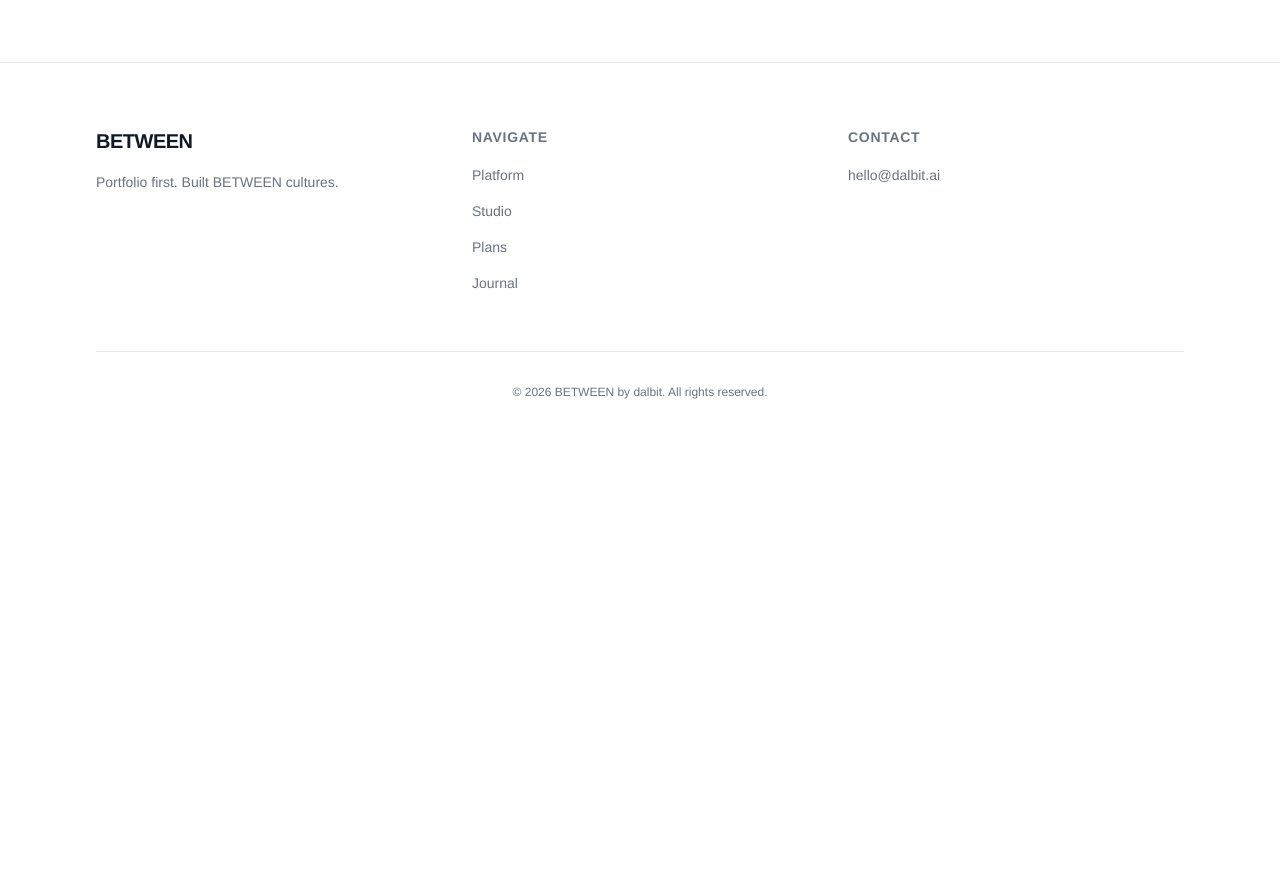
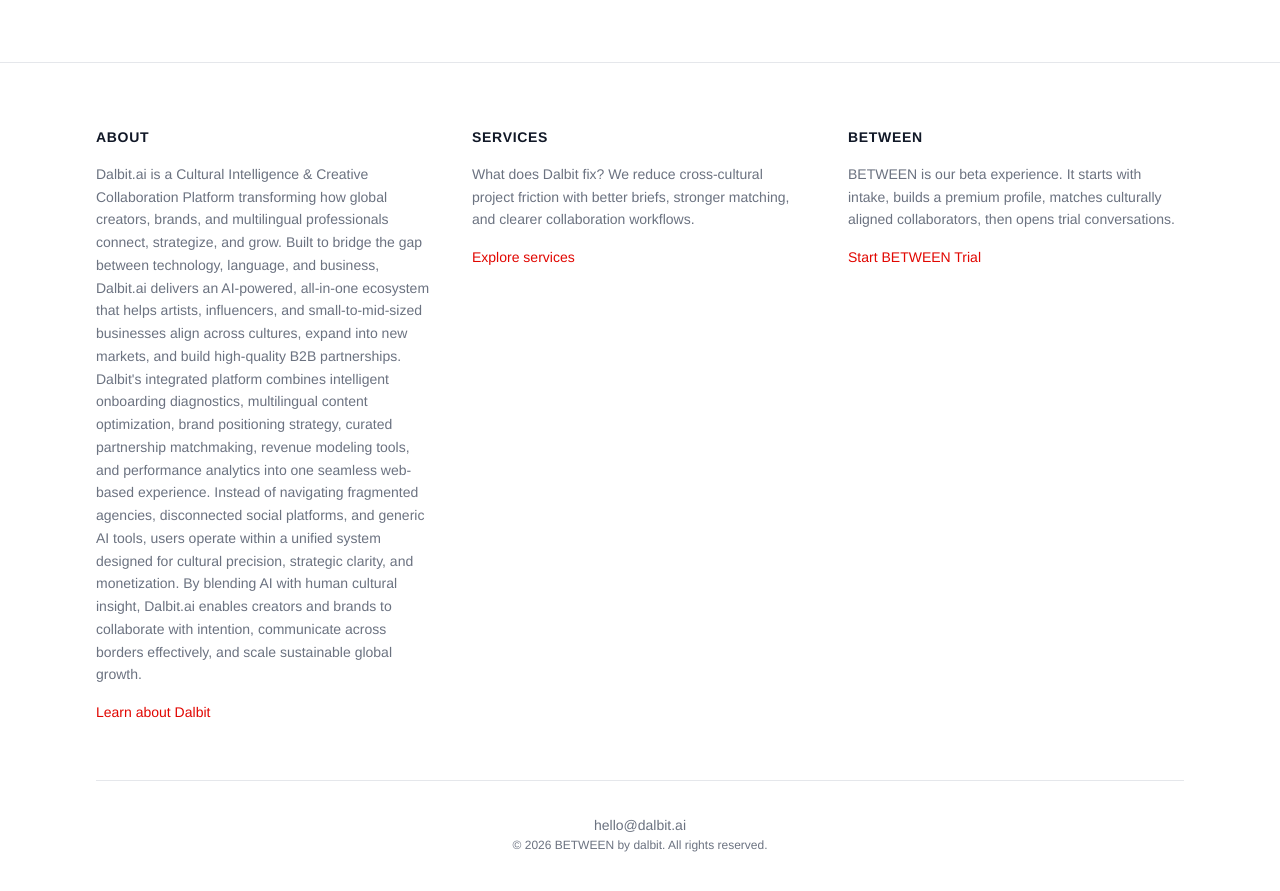
Before and after one commit to jinhuik22-dev/dalbit.ai, a Next.js app: page / in a window 1280 px wide. Shown: the part 2020-2911 px from the top of the page. Before the commit the page ends 2484 px from the top, so only its background shows below. Built offline with nearby package versions, Linux system fonts and the light colour scheme.

Commit message:
Simplify footer sections and add detailed Dalbit.ai About description

```diff
--- a/src/components/layout/Footer.tsx
+++ b/src/components/layout/Footer.tsx
@@ -1,11 +1,4 @@
 import Link from "next/link";
-
-const NAV_LINKS = [
-  { href: "/product", label: "Platform" },
-  { href: "/services", label: "Studio" },
-  { href: "/#pricing", label: "Plans" },
-  { href: "/about", label: "Journal" },
-] as const;
 
 export function Footer() {
   return (
@@ -13,53 +6,49 @@
       <div className="mx-auto max-w-6xl px-4 py-16 sm:px-6 lg:px-8">
         <div className="grid grid-cols-1 gap-10 md:grid-cols-3">
           <div>
-            <Link
-              href="/"
-              className="text-xl font-semibold tracking-tight text-foreground transition-colors hover:text-accent"
-            >
-              BETWEEN
+            <h4 className="text-sm font-semibold uppercase tracking-wider text-foreground">
+              About
+            </h4>
+            <p className="mt-4 max-w-sm text-sm leading-relaxed text-muted">
+              Dalbit.ai is a Cultural Intelligence &amp; Creative Collaboration Platform transforming how global creators, brands, and multilingual professionals connect, strategize, and grow. Built to bridge the gap between technology, language, and business, Dalbit.ai delivers an AI-powered, all-in-one ecosystem that helps artists, influencers, and small-to-mid-sized businesses align across cultures, expand into new markets, and build high-quality B2B partnerships. Dalbit&apos;s integrated platform combines intelligent onboarding diagnostics, multilingual content optimization, brand positioning strategy, curated partnership matchmaking, revenue modeling tools, and performance analytics into one seamless web-based experience. Instead of navigating fragmented agencies, disconnected social platforms, and generic AI tools, users operate within a unified system designed for cultural precision, strategic clarity, and monetization. By blending AI with human cultural insight, Dalbit.ai enables creators and brands to collaborate with intention, communicate across borders effectively, and scale sustainable global growth.
+            </p>
+            <Link href="/about" className="mt-4 inline-block text-sm font-medium text-accent hover:text-accent-hover">
+              Learn about Dalbit
             </Link>
-            <p className="mt-4 max-w-xs text-sm leading-relaxed text-muted">
-              Portfolio first. Built BETWEEN cultures.
-            </p>
           </div>
 
           <div>
-            <h4 className="text-sm font-semibold uppercase tracking-wider text-muted">
-              Navigate
+            <h4 className="text-sm font-semibold uppercase tracking-wider text-foreground">
+              Services
             </h4>
-            <ul className="mt-4 space-y-3">
-              {NAV_LINKS.map(({ href, label }) => (
-                <li key={href}>
-                  <Link
-                    href={href}
-                    className="text-sm text-muted transition-colors hover:text-foreground"
-                  >
-                    {label}
-                  </Link>
-                </li>
-              ))}
-            </ul>
+            <p className="mt-4 max-w-sm text-sm leading-relaxed text-muted">
+              What does Dalbit fix? We reduce cross-cultural project friction with better briefs, stronger matching, and clearer collaboration workflows.
+            </p>
+            <Link href="/services" className="mt-4 inline-block text-sm font-medium text-accent hover:text-accent-hover">
+              Explore services
+            </Link>
           </div>
 
           <div>
-            <h4 className="text-sm font-semibold uppercase tracking-wider text-muted">
-              Contact
+            <h4 className="text-sm font-semibold uppercase tracking-wider text-foreground">
+              BETWEEN
             </h4>
-            <ul className="mt-4 space-y-3">
-              <li>
-                <a
-                  href="mailto:hello@dalbit.ai"
-                  className="text-sm text-muted transition-colors hover:text-foreground"
-                >
-                  hello@dalbit.ai
-                </a>
-              </li>
-            </ul>
+            <p className="mt-4 max-w-sm text-sm leading-relaxed text-muted">
+              BETWEEN is our beta experience. It starts with intake, builds a premium profile, matches culturally aligned collaborators, then opens trial conversations.
+            </p>
+            <Link href="/trial" className="mt-4 inline-block text-sm font-medium text-accent hover:text-accent-hover">
+              Start BETWEEN Trial
+            </Link>
           </div>
         </div>
 
         <div className="mt-14 border-t border-border pt-8 text-center">
+          <a
+            href="mailto:hello@dalbit.ai"
+            className="text-sm text-muted transition-colors hover:text-foreground"
+          >
+            hello@dalbit.ai
+          </a>
           <p className="text-xs text-muted">
             &copy; {new Date().getFullYear()} BETWEEN by dalbit. All rights reserved.
           </p>
```
